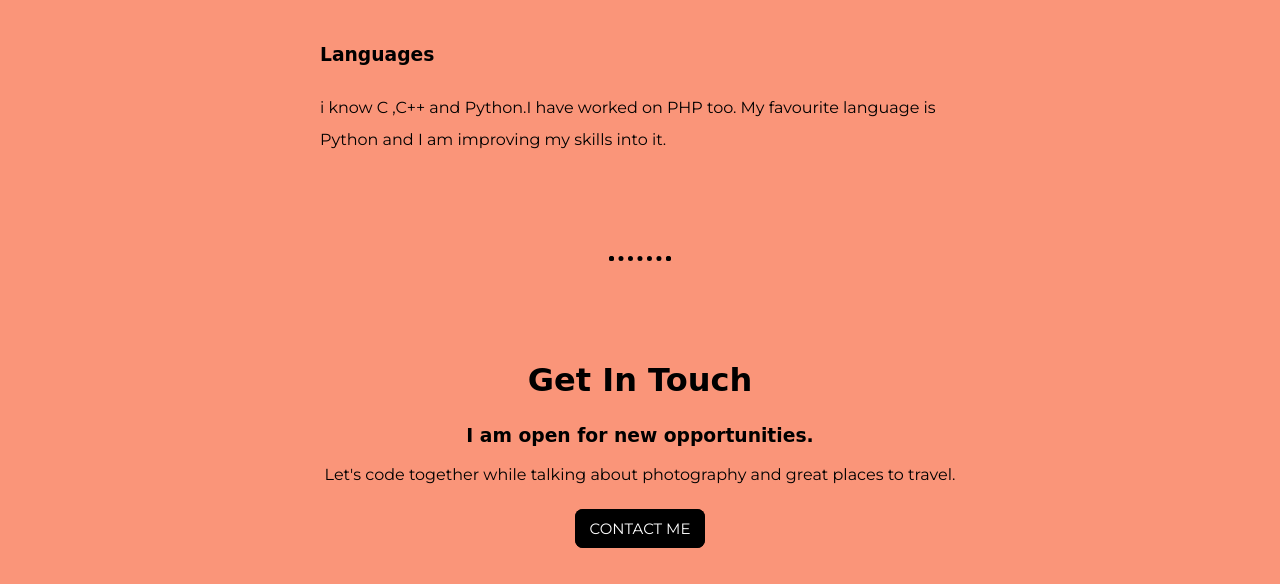
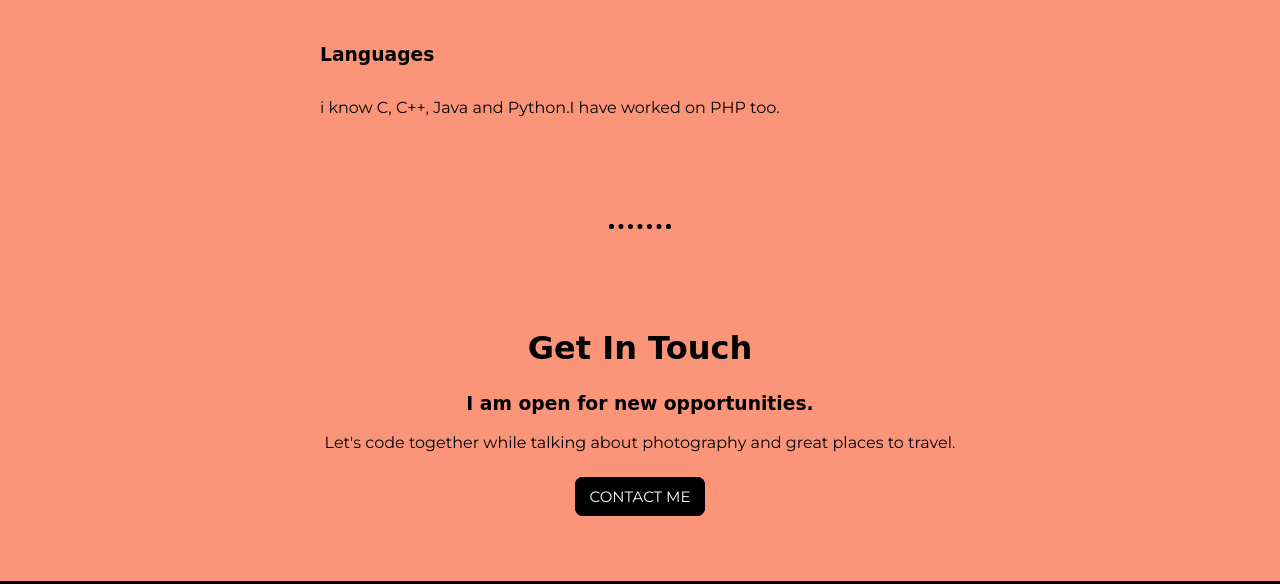
Before and after one commit to vaibhavkyy/cv, a plain HTML site: page index.html in a window 1280 px wide. Shown: the part 2008-2592 px from the top of the page. Drawn offline with Linux system fonts and the light colour scheme; a web font is replaced by a local one.

Commit message:
Update index.html

```diff
--- a/index.html
+++ b/index.html
@@ -42,7 +42,7 @@
         <img class="web" src="image/cpp.png" alt="cpp-img">
         <img class="web" src="image/python.png" alt="python-img">
         <h3>Languages</h3>
-        <p>i know C ,C++ and Python.I have worked on PHP too. My favourite language is Python and I am improving my skills into it.</p>
+        <p>i know C, C++, Java and Python.I have worked on PHP too.</p>
       </div>
     </div>
     <hr>
```
